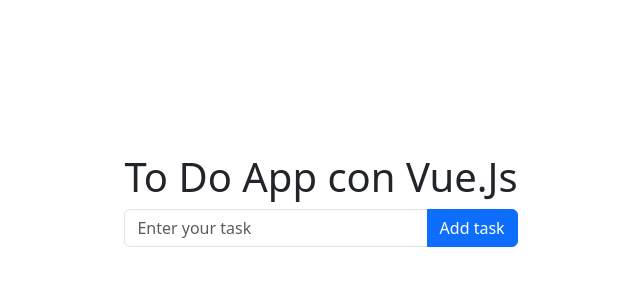
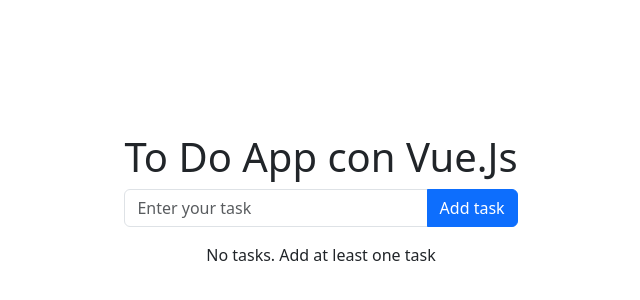
Before and after one commit to LorenzoFormatemp/Vue_practice, a Vue app in the folder my-todo-app/: page / in a window 1280 px wide. Shown: the part 192-492 px from the top of the page, without its empty margins (319-959 px from the left). Built offline with nearby package versions, Linux system fonts and the light colour scheme.

Commit message:
begin taskList component

```diff
--- a/my-todo-app/src/App.vue
+++ b/my-todo-app/src/App.vue
@@ -6,15 +6,17 @@
     <AddTask @add-task="addTask"/>
 
     <!-- componente: lista dei task -->
+    <TaskList />
 
   </div>
 </template>
 
 <script>
 import AddTask from './components/AddTask.vue'
+import TaskList from './components/TaskList.vue'
 
 export default {
-  components: { AddTask },
+  components: { AddTask, TaskList },
   data() {
     return {
       // variabili
--- /dev/null
+++ b/my-todo-app/src/components/TaskList.vue
@@ -0,0 +1,14 @@
+<template>
+    <!-- ciclo di tutti i task -->
+    <!-- se l'array dei task ne ha almeno 1 allora ciclami l'array -->
+    <!-- altrimenti mostra un messaggio tipo; 'aggiungi dei task' -->
+    <p>No tasks. Add at least one task</p>
+</template>
+
+<script>
+export default {
+}
+
+</script>
+
+<style scoped></style>
```
